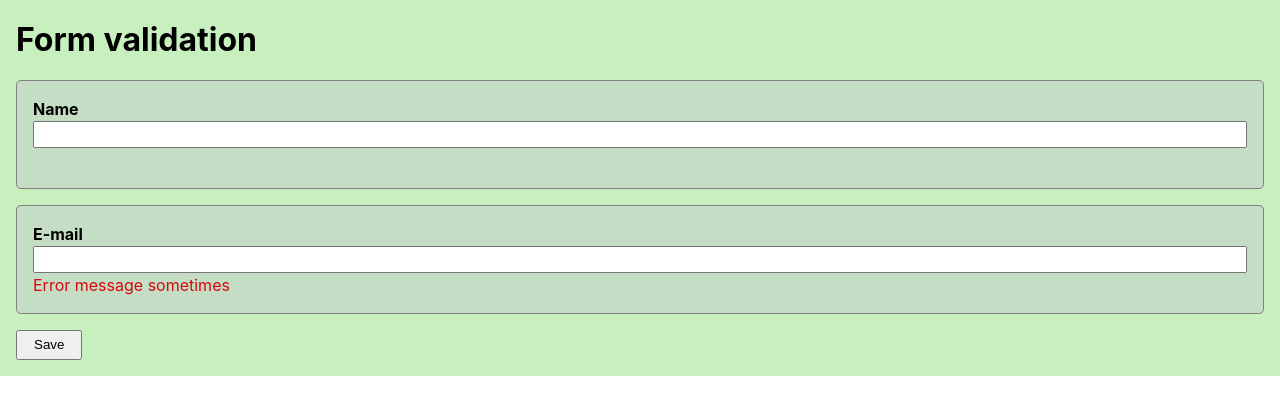
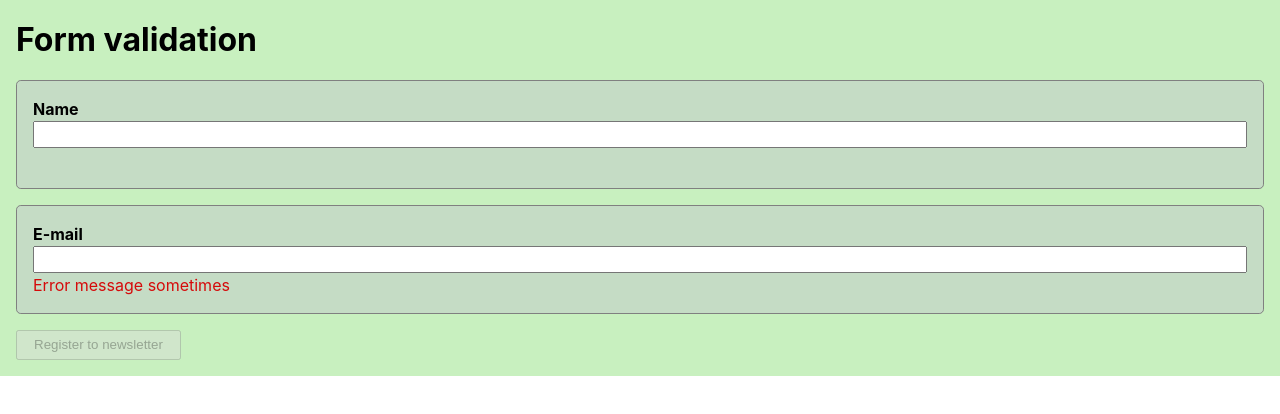
Before and after one commit to ha-fed23-js-2/10-form-validation, a React (Vite) app: page / in a window 1280 px wide. Shown: the top 414 px of the page. Built offline with nearby package versions, Linux system fonts and the light colour scheme.

Commit message:
Submit button

```diff
--- a/src/components/Form.jsx
+++ b/src/components/Form.jsx
@@ -11,6 +11,8 @@ const Form = () => {
 	const nameIsValid = name.length > 0
 	const nameErrorMessage = nameIsValid ? '' : 'Please enter your name.'
 
+	const formIsValid = nameIsValid // TODO: add email...
+
 
 	// CSS variables
 	let nameErrorClass = 'error ', nameClass = ''
@@ -19,6 +21,17 @@ const Form = () => {
 	} else {
 		nameErrorClass += nameIsValid ? 'hidden' : 'invalid'
 		nameClass += nameIsValid ? 'valid' : 'invalid'
+	}
+
+
+	// Events
+	const handleSubmit = () => {
+		const formData = {
+			name,  // samma som "name: name"
+		}
+		console.log('Data from form: ', formData)
+		// Skicka datan dit den ska användas
+		// Lifting state, Zustand, eller skicka till ett API
 	}
 
 
@@ -45,7 +58,10 @@ const Form = () => {
 				<p className="error"> Error message sometimes </p>
 			</section>
 
-			<button className="form-btn"> Save </button>
+			<button className="form-btn"
+				disabled={!formIsValid}
+				onClick={handleSubmit}
+				> Register to newsletter </button>
 
 		</div>
 	)
```
